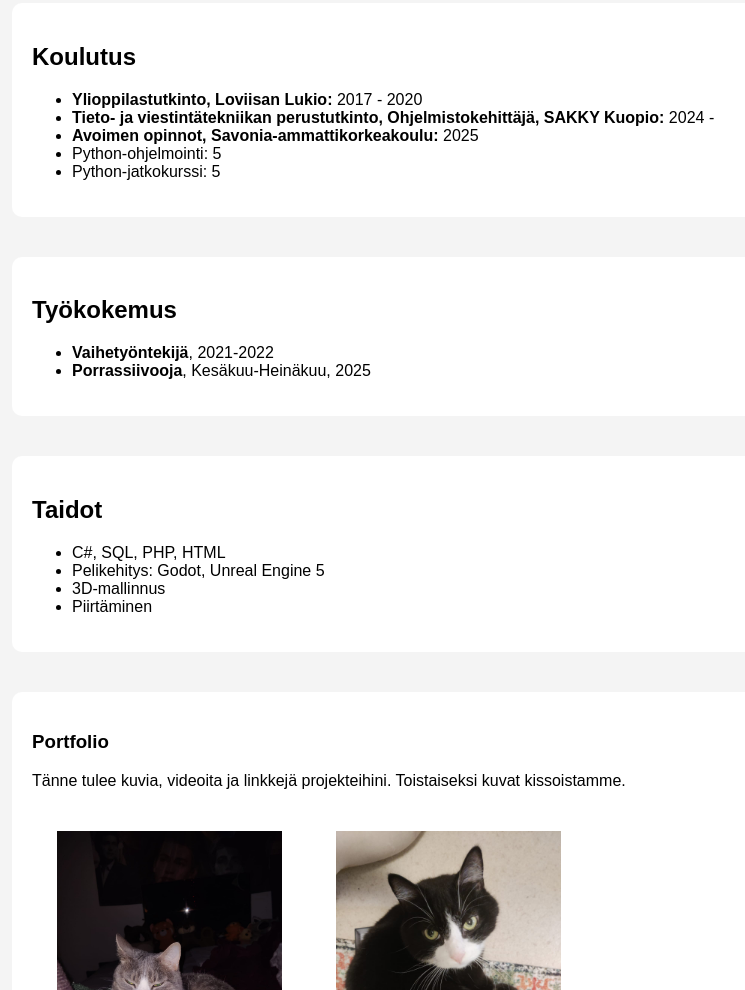
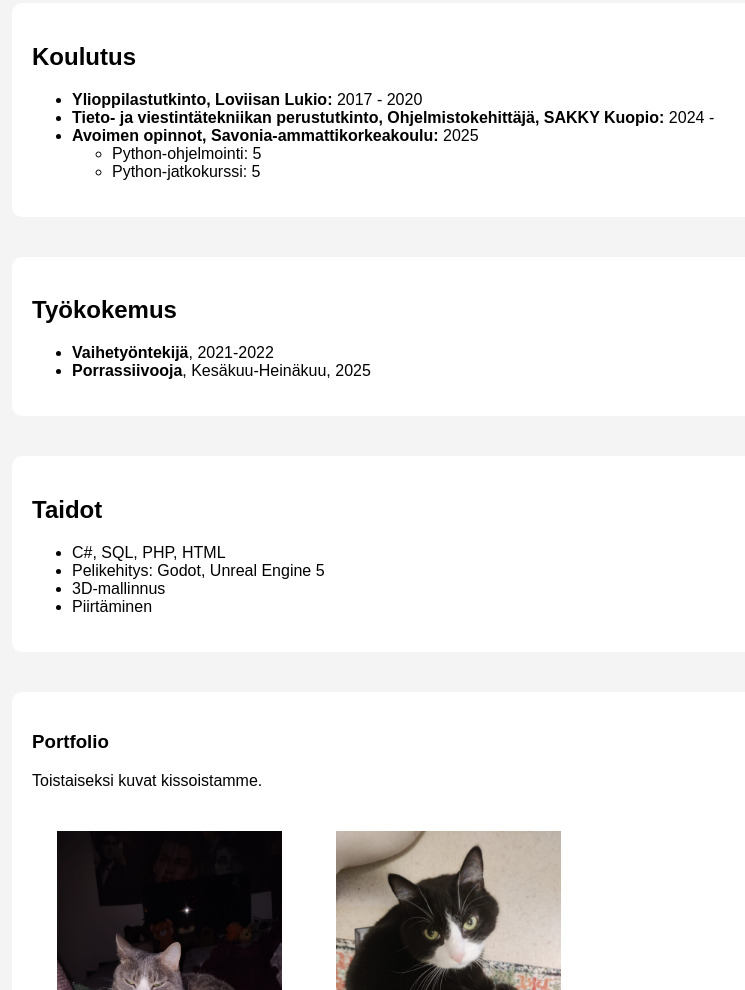
Before and after one commit to noco1/noco1.github.io, a plain HTML site: page index.html in a window 1280 px wide. Shown: the part 841-1831 px from the top of the page, without its empty margins (158-903 px from the left). Drawn offline with Linux system fonts and the light colour scheme.

Commit message:
Fix HTML structure and formatting

```diff
--- a/index.html
+++ b/index.html
@@ -92,8 +92,10 @@
             <li><strong>Ylioppilastutkinto, Loviisan Lukio:</strong> 2017 - 2020</li>
             <li><strong>Tieto- ja viestintätekniikan perustutkinto, Ohjelmistokehittäjä, SAKKY Kuopio:</strong> 2024 -</li>
             <li><strong>Avoimen opinnot, Savonia-ammattikorkeakoulu:</strong> 2025
-                <li>Python-ohjelmointi: 5</li>
-                <li>Python-jatkokurssi: 5</li>
+                <ul>
+                    <li>Python-ohjelmointi: 5</li>
+                    <li>Python-jatkokurssi: 5</li>
+                </ul>
             </li>
         </ul>
     </section>
@@ -119,7 +121,7 @@
     </section>
     <section id="portfolio">
         <h3>Portfolio</h3>
-        <p>Tänne tulee kuvia, videoita ja linkkejä projekteihini. Toistaiseksi kuvat kissoistamme.</p>
+        <p>Toistaiseksi kuvat kissoistamme.</p>
         <img src="kuva1.jpg" alt="Hertta">
         <img src="kuva2.jpg" alt="Hugo">
     </section>
```
